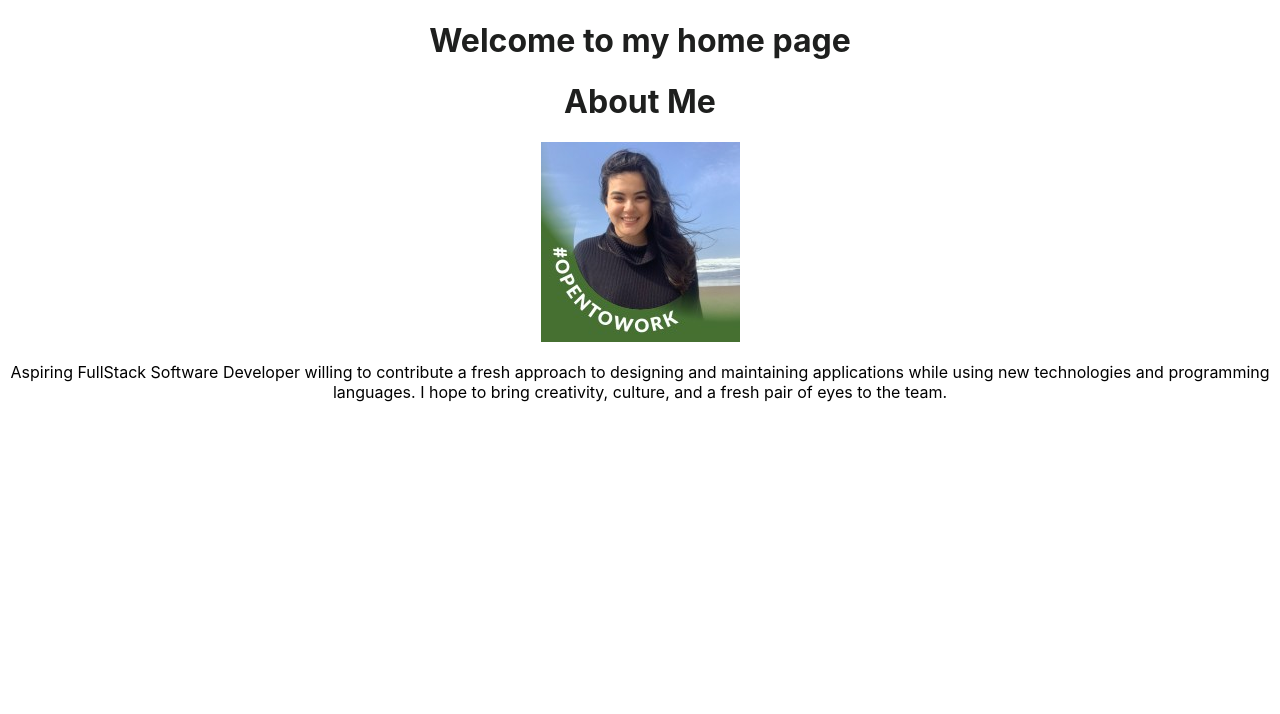
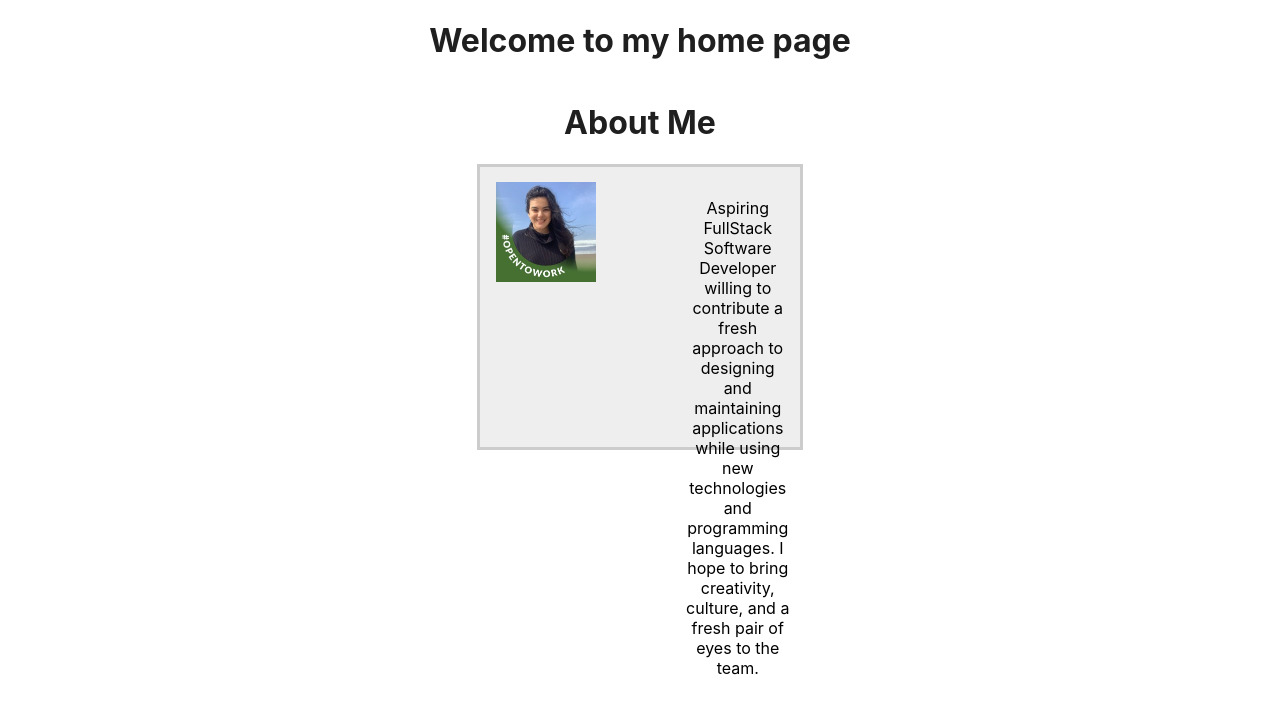
Before and after one commit to yovana-pelayo/Portfolio-Yovana, a React (Create React App) app in the folder portfolio-yovana/: page / in a window 1280 px wide. Shown: the top 714 px of the page. Built offline with nearby package versions, Linux system fonts and the light colour scheme.

Commit message:
resized profile image and created a border box for the about me section. This included some padding and set display to flex. Might change depending on visual appeal

```diff
--- /dev/null
+++ b/portfolio-yovana/src/About/About.css
@@ -0,0 +1,28 @@
+.about-container {
+    display: flex;
+flex-direction: column;
+justify-content: center;
+}
+.about-box{
+    width: 300px;
+    height: 250px;
+    border: 3px solid #ccc;
+    background: #eee;
+    margin: auto;
+    padding: 15px 10px;
+    display: flex;
+    flex-direction: row;
+    /* border: solid 2px black;
+    width: 300px;
+    height:100px; */
+}
+img {
+   width: 100px;
+   height: 100px;
+   padding-right:30%;
+   margin-left: 2%;
+}
+p {
+    width:500px;
+    height: 100px;
+ }
--- a/portfolio-yovana/src/About/About.jsx
+++ b/portfolio-yovana/src/About/About.jsx
@@ -1,14 +1,16 @@
-
+import './About.css';
 
 function About() {
     return(
-        <>
+        <div className='about-container'>
         <h1>About Me</h1>
+        <div className='about-box'>
         <img src="assets/yovana.jpg" />
         <p>Aspiring FullStack Software Developer willing to contribute a fresh approach to designing and maintaining applications while using new technologies and programming languages. I hope to bring creativity, culture, and a fresh pair of eyes to the team.
             </p>
+        </div>
 
-        </>
+        </div>
     )
 }
 export default About;
```
